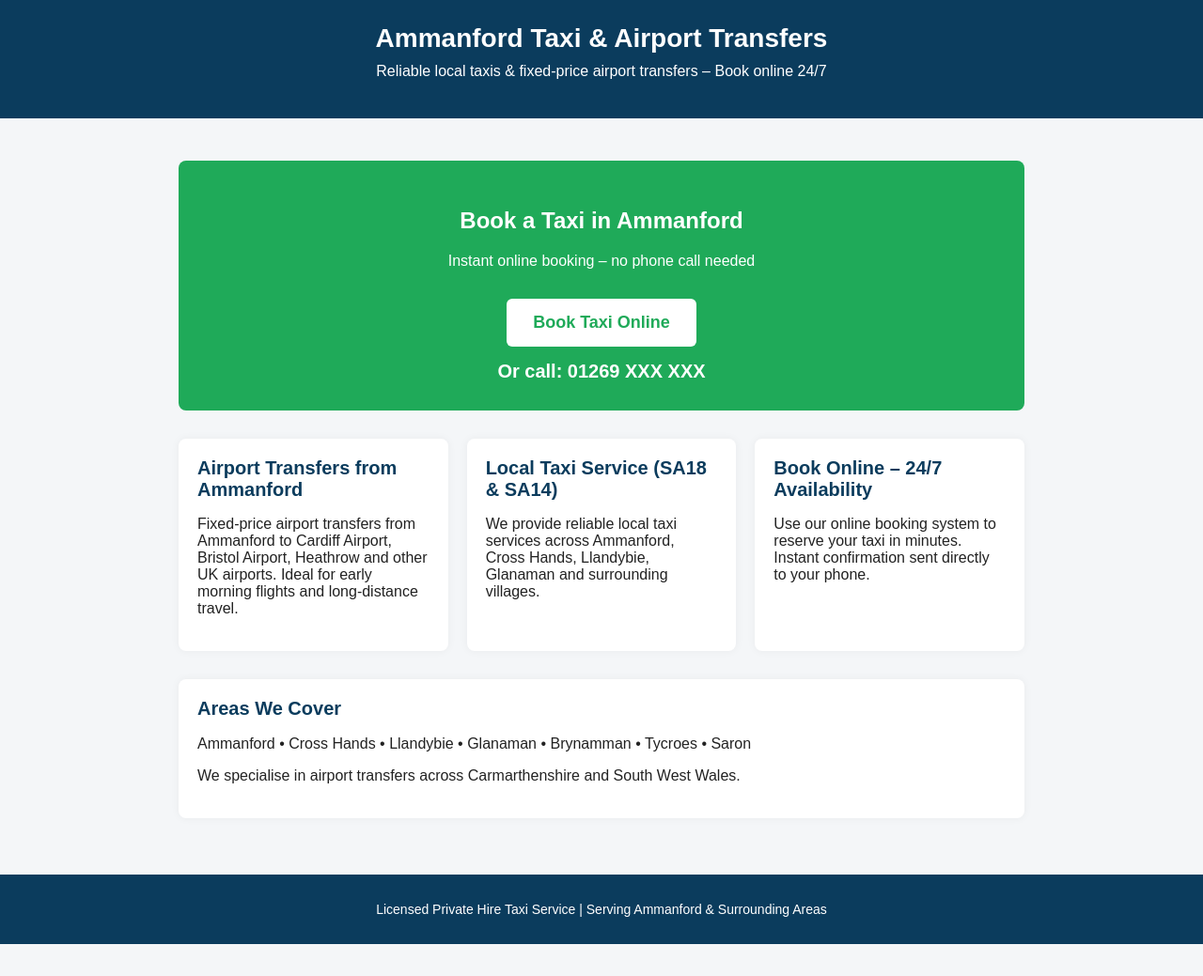
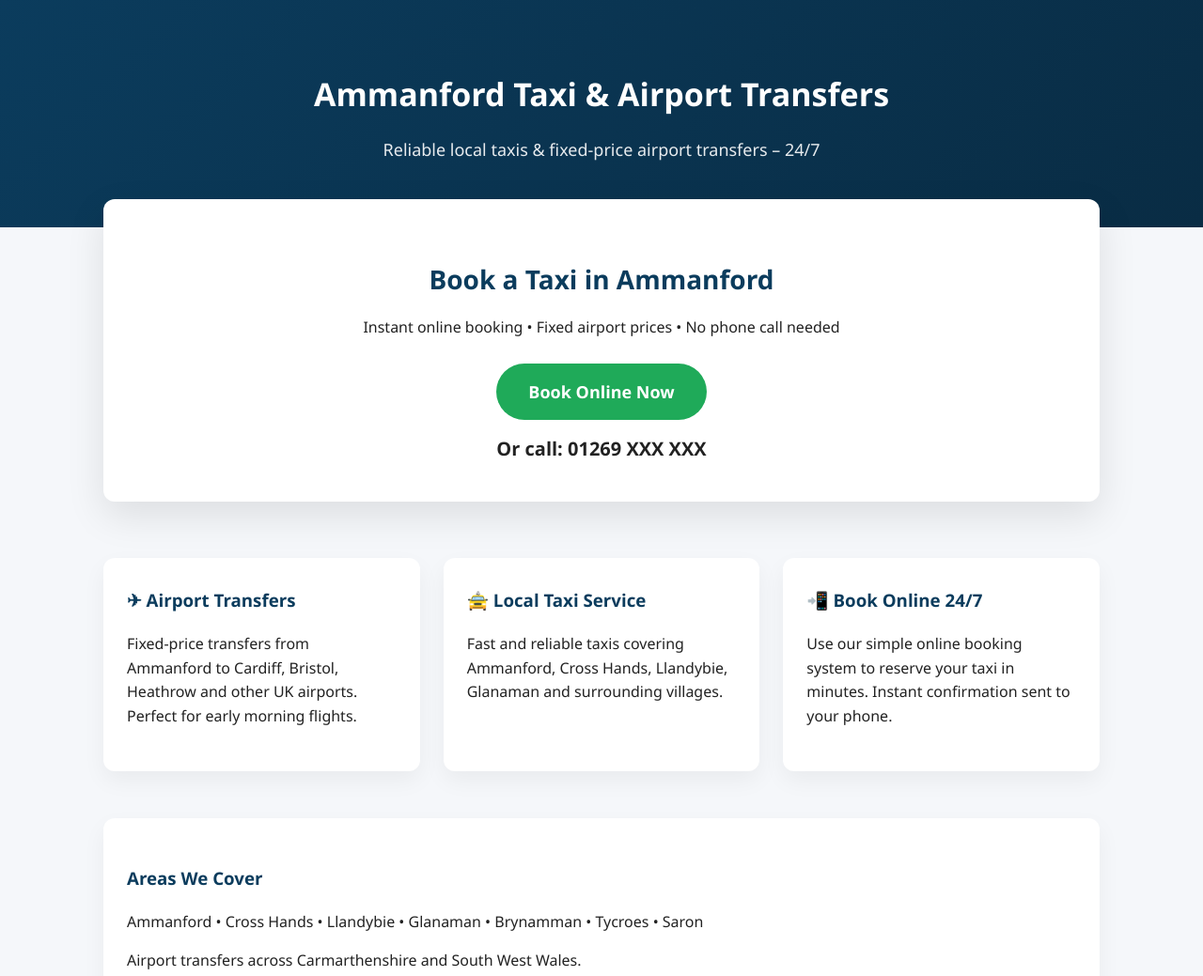
Before and after one commit to daihill84/taxi_gen, a plain HTML site: page index.html in a window 1280 px wide. Shown: the top 1039 px of the page at 94% size. Before the commit the page ends 1005 px from the top, so only its background shows below. Drawn offline with Linux system fonts and the light colour scheme.

Commit message:
Update index.html

```diff
--- a/index.html
+++ b/index.html
@@ -5,163 +5,220 @@
 <meta name="viewport" content="width=device-width, initial-scale=1.0">
 
 <title>Ammanford Taxi & Airport Transfers | Book Online 24/7</title>
+<meta name="description" content="Reliable Ammanford taxi and airport transfers. Fixed prices to Cardiff & Bristol Airport. Book online 24/7. Covering SA18 & SA14.">
 
-    <meta name="description" content="Local Ammanford taxi and airport transfer service. Fixed prices to Cardiff & Bristol Airport. Book online 24/7. Covering SA18, Cross Hands & Llandybie.">
-
-    <meta name="robots" content="index, follow">
-
-    <!-- LOCAL BUSINESS SCHEMA -->
+<!-- SCHEMA -->
 <script type="application/ld+json">
 {
   "@context": "https://schema.org",
   "@type": "TaxiService",
   "name": "Ammanford Taxi & Airport Transfers",
-      "areaServed": {
-        "@type": "AdministrativeArea",
-        "name": "Ammanford, Cross Hands, Llandybie, Carmarthenshire"
-      },
-      "availableChannel": {
-        "@type": "ServiceChannel",
-        "serviceLocation": {
-          "@type": "Place",
+  "areaServed": "Ammanford, Cross Hands, Llandybie, Carmarthenshire",
   "address": {
     "@type": "PostalAddress",
     "addressLocality": "Ammanford",
-            "addressRegion": "Carmarthenshire",
     "postalCode": "SA18",
     "addressCountry": "GB"
-          }
-        }
   }
 }
 </script>
 
 <style>
+:root {
+  --primary: #0b3c5d;
+  --accent: #1faa59;
+  --light: #f5f7fa;
+  --dark: #222;
+}
+
+* {
+  box-sizing: border-box;
+}
+
 body {
   margin: 0;
-            font-family: Arial, sans-serif;
-            background: #f4f6f8;
-            color: #222;
+  font-family: "Segoe UI", Arial, sans-serif;
+  background: var(--light);
+  color: var(--dark);
+  line-height: 1.6;
 }
+
+/* HEADER */
 header {
-            background: #0b3c5d;
+  background: linear-gradient(135deg, #0b3c5d, #092c44);
   color: #fff;
-            padding: 25px 15px;
+  padding: 50px 20px;
   text-align: center;
 }
+
 header h1 {
-            margin: 0;
+  font-size: 34px;
+  margin-bottom: 10px;
+}
+
+header p {
+  font-size: 18px;
+  opacity: 0.9;
+}
+
+/* CONTAINER */
+.container {
+  max-width: 1100px;
+  margin: auto;
+  padding: 30px 20px;
+}
+
+/* HERO CTA */
+.hero {
+  background: #fff;
+  border-radius: 12px;
+  padding: 40px 25px;
+  margin-top: -60px;
+  box-shadow: 0 15px 40px rgba(0,0,0,0.1);
+  text-align: center;
+}
+
+.hero h2 {
   font-size: 28px;
+  margin-bottom: 10px;
+  color: var(--primary);
 }
-        header p {
-            margin-top: 10px;
+
+.hero p {
   font-size: 16px;
+  margin-bottom: 25px;
 }
-        .container {
-            max-width: 900px;
-            margin: auto;
-            padding: 20px;
-        }
-        .cta {
-            background: #1faa59;
+
+.hero a {
+  display: inline-block;
+  background: var(--accent);
   color: #fff;
-            text-align: center;
-            padding: 30px 20px;
-            border-radius: 8px;
-            margin: 25px 0;
-        }
-        .cta a {
-            display: inline-block;
-            background: #fff;
-            color: #1faa59;
-            padding: 15px 28px;
+  padding: 16px 34px;
   font-size: 18px;
   font-weight: bold;
   text-decoration: none;
-            border-radius: 6px;
+  border-radius: 30px;
+  transition: background 0.3s ease;
+}
+
+.hero a:hover {
+  background: #178f4b;
+}
+
+.phone {
   margin-top: 15px;
-        }
-        .phone {
   font-size: 20px;
   font-weight: bold;
-            margin-top: 15px;
 }
-        .sections {
+
+/* FEATURES */
+.features {
   display: grid;
-            grid-template-columns: repeat(auto-fit, minmax(260px, 1fr));
-            gap: 20px;
-            margin-top: 30px;
+  grid-template-columns: repeat(auto-fit, minmax(280px, 1fr));
+  gap: 25px;
+  margin-top: 60px;
 }
-        .box {
+
+.feature {
   background: #fff;
-            padding: 20px;
-            border-radius: 8px;
-            box-shadow: 0 0 10px rgba(0,0,0,0.05);
+  border-radius: 12px;
+  padding: 30px 25px;
+  box-shadow: 0 10px 25px rgba(0,0,0,0.05);
+  transition: transform 0.3s ease;
 }
-        .box h2 {
+
+.feature:hover {
+  transform: translateY(-5px);
+}
+
+.feature h3 {
   margin-top: 0;
-            color: #0b3c5d;
-            font-size: 20px;
+  color: var(--primary);
 }
+
+/* AREAS */
+.areas {
+  background: #fff;
+  border-radius: 12px;
+  padding: 30px 25px;
+  margin-top: 50px;
+  box-shadow: 0 10px 25px rgba(0,0,0,0.05);
+}
+
+.areas h3 {
+  color: var(--primary);
+}
+
+/* FOOTER */
 footer {
-            background: #0b3c5d;
+  background: var(--primary);
   color: #fff;
   text-align: center;
-            padding: 15px;
-            margin-top: 40px;
+  padding: 20px;
+  margin-top: 60px;
   font-size: 14px;
+}
+
+@media (max-width: 600px) {
+  header h1 {
+    font-size: 28px;
+  }
+  .hero h2 {
+    font-size: 24px;
+  }
 }
 </style>
 </head>
+
 <body>
 
 <header>
   <h1>Ammanford Taxi & Airport Transfers</h1>
-    <p>Reliable local taxis & fixed-price airport transfers – Book online 24/7</p>
+  <p>Reliable local taxis & fixed-price airport transfers – 24/7</p>
 </header>
 
 <div class="container">
 
-    <section class="cta">
+  <section class="hero">
     <h2>Book a Taxi in Ammanford</h2>
-        <p>Instant online booking – no phone call needed</p>
-        <a href="/book-now">Book Taxi Online</a>
+    <p>Instant online booking • Fixed airport prices • No phone call needed</p>
+    <a href="/book-now">Book Online Now</a>
     <div class="phone">Or call: 01269 XXX XXX</div>
   </section>
 
-    <section class="sections">
-        <div class="box">
-            <h2>Airport Transfers from Ammanford</h2>
+  <section class="features">
+    <div class="feature">
+      <h3>✈ Airport Transfers</h3>
       <p>
-                Fixed-price airport transfers from Ammanford to Cardiff Airport, Bristol Airport,
-                Heathrow and other UK airports. Ideal for early morning flights and long-distance travel.
+        Fixed-price transfers from Ammanford to Cardiff, Bristol, Heathrow
+        and other UK airports. Perfect for early morning flights.
       </p>
     </div>
 
-        <div class="box">
-            <h2>Local Taxi Service (SA18 & SA14)</h2>
+    <div class="feature">
+      <h3>🚖 Local Taxi Service</h3>
       <p>
-                We provide reliable local taxi services across Ammanford, Cross Hands, Llandybie,
-                Glanaman and surrounding villages.
+        Fast and reliable taxis covering Ammanford, Cross Hands,
+        Llandybie, Glanaman and surrounding villages.
       </p>
     </div>
 
-        <div class="box">
-            <h2>Book Online – 24/7 Availability</h2>
+    <div class="feature">
+      <h3>📲 Book Online 24/7</h3>
       <p>
-                Use our online booking system to reserve your taxi in minutes.
-                Instant confirmation sent directly to your phone.
+        Use our simple online booking system to reserve your taxi in minutes.
+        Instant confirmation sent to your phone.
       </p>
     </div>
   </section>
 
-    <section class="box" style="margin-top:30px;">
-        <h2>Areas We Cover</h2>
+  <section class="areas">
+    <h3>Areas We Cover</h3>
     <p>
       Ammanford • Cross Hands • Llandybie • Glanaman • Brynamman • Tycroes • Saron
     </p>
     <p>
-            We specialise in airport transfers across Carmarthenshire and South West Wales.
+      Airport transfers across Carmarthenshire and South West Wales.
     </p>
   </section>
 
```
Lines whose indentation alone changed are shown as unchanged.
